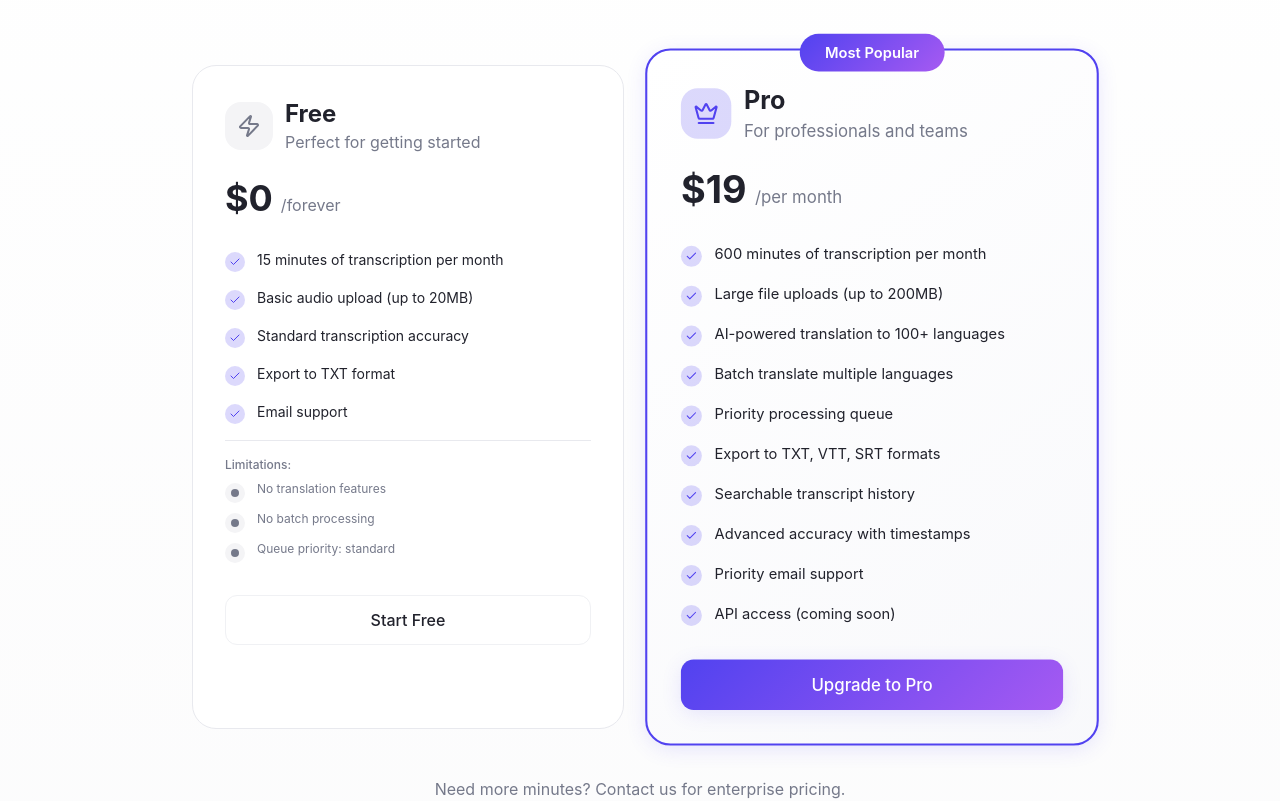
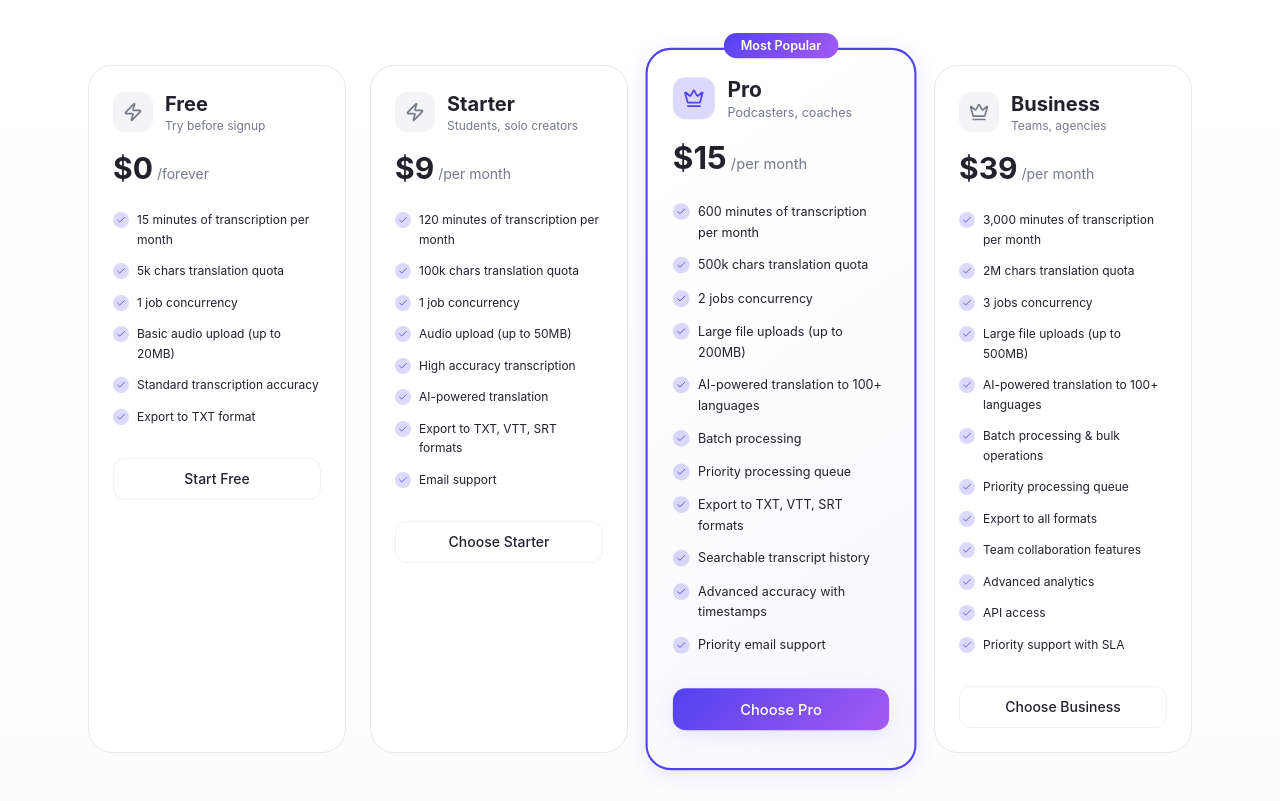
Before and after one commit to vcenk/say-it-translated, a React (Vite) app: page / in a window 1280 px wide. Shown: the part 2300-3101 px from the top of the page. Built offline with nearby package versions, Linux system fonts and the light colour scheme; the HTML template or start-up script is replaced by a standard one.

Commit message:
Update landing page pricing

```diff
--- a/src/components/Pricing.tsx
+++ b/src/components/Pricing.tsx
@@ -7,43 +7,86 @@ const Pricing = () => {
       name: "Free",
       price: "$0",
       period: "forever",
-      description: "Perfect for getting started",
+      description: "Try before signup",
       icon: Zap,
       features: [
         "15 minutes of transcription per month",
+        "5k chars translation quota",
+        "1 job concurrency",
         "Basic audio upload (up to 20MB)",
         "Standard transcription accuracy",
-        "Export to TXT format",
+        "Export to TXT format"
+      ],
+      cta: "Start Free",
+      popular: false,
+      priceId: null
+    },
+    {
+      name: "Starter",
+      price: "$9",
+      period: "per month",
+      description: "Students, solo creators",
+      icon: Zap,
+      features: [
+        "120 minutes of transcription per month",
+        "100k chars translation quota",
+        "1 job concurrency",
+        "Audio upload (up to 50MB)",
+        "High accuracy transcription",
+        "AI-powered translation",
+        "Export to TXT, VTT, SRT formats",
         "Email support"
       ],
-      limitations: [
-        "No translation features",
-        "No batch processing",
-        "Queue priority: standard"
-      ],
-      cta: "Start Free",
-      popular: false
+      cta: "Choose Starter",
+      popular: false,
+      priceId: "price_1SBLSPCxWYj2hyiwEbzGTdtK"
     },
     {
       name: "Pro",
-      price: "$19",
+      price: "$15",
       period: "per month",
-      description: "For professionals and teams",
+      description: "Podcasters, coaches",
       icon: Crown,
       features: [
         "600 minutes of transcription per month",
+        "500k chars translation quota",
+        "2 jobs concurrency",
         "Large file uploads (up to 200MB)",
         "AI-powered translation to 100+ languages",
-        "Batch translate multiple languages",
+        "Batch processing",
         "Priority processing queue",
         "Export to TXT, VTT, SRT formats",
         "Searchable transcript history",
         "Advanced accuracy with timestamps",
-        "Priority email support",
-        "API access (coming soon)"
+        "Priority email support"
       ],
-      cta: "Upgrade to Pro",
-      popular: true
+      cta: "Choose Pro",
+      popular: true,
+      priceId: "price_1SBLSpCxWYj2hyiw3rX9vNyT"
+    },
+    {
+      name: "Business",
+      price: "$39",
+      period: "per month",
+      description: "Teams, agencies",
+      icon: Crown,
+      features: [
+        "3,000 minutes of transcription per month",
+        "2M chars translation quota",
+        "3 jobs concurrency",
+        "Large file uploads (up to 500MB)",
+        "AI-powered translation to 100+ languages",
+        "Batch processing & bulk operations",
+        "Priority processing queue",
+        "Export to all formats",
+        "Team collaboration features",
+        "Advanced analytics",
+        "API access",
+        "Priority support with SLA"
+      ],
+      cta: "Choose Business",
+      popular: false,
+      priceId: "price_1SBLUgCxWYj2hyiwvCTj86oP"
     }
   ];
 
@@ -53,7 +96,7 @@ const Pricing = () => {
         <div className="text-center mb-16">
           <div className="inline-flex items-center gap-2 bg-primary/10 rounded-full px-4 py-2 text-primary text-sm font-medium mb-6">
             <Crown className="w-4 h-4" />
-            Simple, transparent pricing
+            Recommended Plans (USD)
           </div>
           <h2 className="text-3xl md:text-5xl font-bold mb-4">
             Choose Your Plan
@@ -63,13 +106,13 @@ const Pricing = () => {
           </p>
         </div>
 
-        <div className="grid md:grid-cols-2 gap-8 max-w-4xl mx-auto">
+        <div className="grid grid-cols-1 md:grid-cols-2 lg:grid-cols-4 gap-6 max-w-7xl mx-auto">
           {plans.map((plan, index) => {
             const Icon = plan.icon;
             return (
               <div
                 key={plan.name}
-                className={`relative rounded-3xl p-8 ${
+                className={`relative rounded-3xl p-6 ${
                   plan.popular
                     ? "bg-gradient-card border-2 border-primary shadow-brand scale-105"
                     : "bg-card border border-border hover-lift"
@@ -77,59 +120,45 @@ const Pricing = () => {
               >
                 {plan.popular && (
                   <div className="absolute -top-4 left-1/2 transform -translate-x-1/2">
-                    <div className="bg-gradient-hero text-white px-6 py-2 rounded-full text-sm font-semibold">
+                    <div className="bg-gradient-hero text-white px-4 py-1 rounded-full text-xs font-semibold">
                       Most Popular
                     </div>
                   </div>
                 )}
 
-                <div className="flex items-center gap-3 mb-6">
-                  <div className={`w-12 h-12 rounded-2xl flex items-center justify-center ${
+                <div className="flex items-center gap-3 mb-4">
+                  <div className={`w-10 h-10 rounded-xl flex items-center justify-center ${
                     plan.popular ? "bg-primary/20" : "bg-muted"
                   }`}>
-                    <Icon className={`w-6 h-6 ${plan.popular ? "text-primary" : "text-muted-foreground"}`} />
+                    <Icon className={`w-5 h-5 ${plan.popular ? "text-primary" : "text-muted-foreground"}`} />
                   </div>
                   <div>
-                    <h3 className="text-2xl font-bold">{plan.name}</h3>
-                    <p className="text-muted-foreground">{plan.description}</p>
+                    <h3 className="text-xl font-bold">{plan.name}</h3>
+                    <p className="text-xs text-muted-foreground">{plan.description}</p>
                   </div>
                 </div>
 
-                <div className="mb-8">
-                  <div className="flex items-baseline gap-2">
-                    <span className="text-4xl font-bold">{plan.price}</span>
-                    <span className="text-muted-foreground">/{plan.period}</span>
+                <div className="mb-6">
+                  <div className="flex items-baseline gap-1">
+                    <span className="text-3xl font-bold">{plan.price}</span>
+                    <span className="text-sm text-muted-foreground">/{plan.period}</span>
                   </div>
                 </div>
 
-                <div className="space-y-4 mb-8">
+                <div className="space-y-3 mb-8">
                   {plan.features.map((feature, featureIndex) => (
-                    <div key={featureIndex} className="flex items-start gap-3">
-                      <div className="w-5 h-5 rounded-full bg-primary/20 flex items-center justify-center mt-0.5">
-                        <Check className="w-3 h-3 text-primary" />
+                    <div key={featureIndex} className="flex items-start gap-2">
+                      <div className="w-4 h-4 rounded-full bg-primary/20 flex items-center justify-center mt-0.5 flex-shrink-0">
+                        <Check className="w-2.5 h-2.5 text-primary" />
                       </div>
-                      <span className="text-sm">{feature}</span>
+                      <span className="text-xs leading-relaxed">{feature}</span>
                     </div>
                   ))}
-
-                  {plan.limitations && (
-                    <div className="pt-4 border-t border-border">
-                      <p className="text-xs text-muted-foreground mb-2 font-medium">Limitations:</p>
-                      {plan.limitations.map((limitation, limitIndex) => (
-                        <div key={limitIndex} className="flex items-start gap-3 mb-2">
-                          <div className="w-5 h-5 rounded-full bg-muted flex items-center justify-center mt-0.5">
-                            <span className="w-2 h-2 bg-muted-foreground rounded-full" />
-                          </div>
-                          <span className="text-xs text-muted-foreground">{limitation}</span>
-                        </div>
-                      ))}
-                    </div>
-                  )}
                 </div>
 
                 <a
                   href="/auth"
-                  className={`inline-block w-full text-center px-8 py-3 rounded-lg font-medium transition-colors ${
+                  className={`inline-block w-full text-center px-6 py-2.5 rounded-lg text-sm font-medium transition-colors ${
                     plan.popular
                       ? "bg-gradient-hero text-white shadow-brand hover:shadow-glow hover:scale-105 transition-all duration-300"
                       : "border border-input bg-background hover:bg-accent hover:text-accent-foreground"
@@ -143,8 +172,11 @@ const Pricing = () => {
         </div>
 
         <div className="text-center mt-12">
-          <p className="text-muted-foreground">
-            Need more minutes? Contact us for enterprise pricing.
+          <p className="text-muted-foreground mb-4">
+            All paid plans include priority support and full translation capabilities.
+          </p>
+          <p className="text-sm text-muted-foreground">
+            <strong>Enterprise:</strong> Custom pricing with SSO, SLA, and regulated/large volume support. <a href="/contact" className="text-primary hover:underline">Contact us</a> for details.
           </p>
         </div>
       </div>
```
